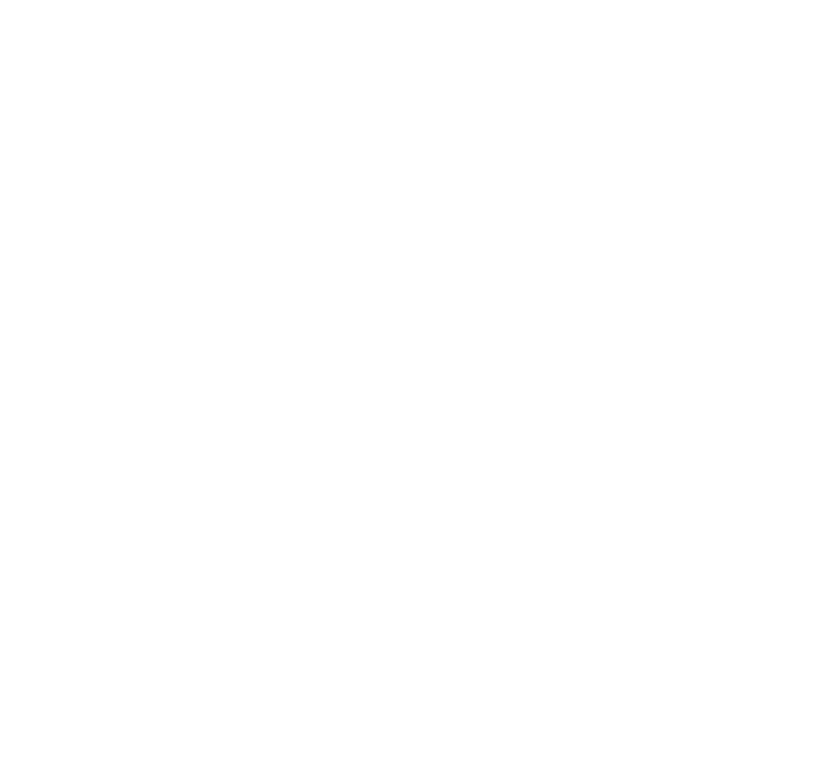
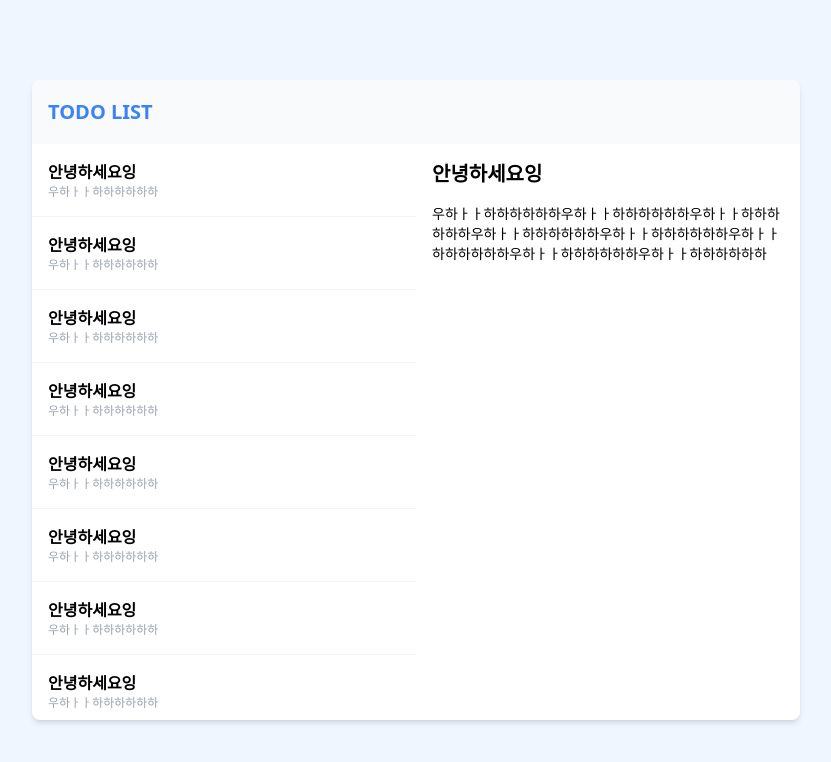
Before and after one commit to chadseok/wanted-pre-onboarding-challenge-fe-1, a React (Vite) app in the folder client/: page / in a window 1280 px wide. Shown: the top 762 px of the page, without its empty margins (224-1055 px from the left). Built offline with nearby package versions, Linux system fonts and the light colour scheme.

Commit message:
feat: create & design todolist page

```diff
--- a/client/src/main.tsx
+++ b/client/src/main.tsx
@@ -1,7 +1,10 @@
 import React from "react";
 import ReactDOM from "react-dom/client";
+import PageRouter from "./pages";
 import "./index.css";
 
 ReactDOM.createRoot(document.getElementById("root") as HTMLElement).render(
-  <React.StrictMode></React.StrictMode>
+  <React.StrictMode>
+    <PageRouter />
+  </React.StrictMode>
 );
--- /dev/null
+++ b/client/src/pages/home/components.tsx
@@ -0,0 +1,21 @@
+import React from "react";
+
+export function TodoItem() {
+  return (
+    <div className="border-b border-slate-100 p-4 cursor-pointer hover:bg-slate-100">
+      <h3 className="font-semibold text-md">안녕하세요잉</h3>
+      <p className="text-xs text-gray-400">우하ㅏㅏ하하하하하하</p>
+    </div>
+  );
+}
+
+export function TodoDetail() {
+  return (
+    <div className="p-4">
+      <h3 className="text-xl font-semibold mb-4">안녕하세요잉</h3>
+      <p className="text-sm">
+        우하ㅏㅏ하하하하하하우하ㅏㅏ하하하하하하우하ㅏㅏ하하하하하하우하ㅏㅏ하하하하하하우하ㅏㅏ하하하하하하우하ㅏㅏ하하하하하하우하ㅏㅏ하하하하하하우하ㅏㅏ하하하하하하
+      </p>
+    </div>
+  );
+}
--- /dev/null
+++ b/client/src/pages/home/index.tsx
@@ -0,0 +1,34 @@
+import React from "react";
+import { TodoItem, TodoDetail } from "./components";
+
+function Home() {
+  return (
+    <div className="h-screen flex justify-center items-center bg-blue-50">
+      <div className="h-160 w-192 bg-white rounded-lg shadow-md overflow-hidden">
+        <div className="h-16 bg-slate-50 flex items-center border-b-1">
+          <div className="text-blue-500 font-semibold text-xl px-4 ">
+            TODO LIST
+          </div>
+        </div>
+        <div className="flex h-144">
+          <div className="w-1/2 bg-slate-10 h-full overflow-auto border-r-1">
+            <TodoItem />
+            <TodoItem />
+            <TodoItem />
+            <TodoItem />
+            <TodoItem />
+            <TodoItem />
+            <TodoItem />
+            <TodoItem />
+            <TodoItem />
+          </div>
+          <div className="w-1/2 bg-slate-10 h-full overflow-auto">
+            <TodoDetail />
+          </div>
+        </div>
+      </div>
+    </div>
+  );
+}
+
+export default Home;
--- /dev/null
+++ b/client/src/pages/index.tsx
@@ -0,0 +1,15 @@
+import React from "react";
+import { BrowserRouter, Routes, Route } from "react-router-dom";
+import Home from "./home";
+
+function PageRouter() {
+  return (
+    <BrowserRouter>
+      <Routes>
+        <Route path="/" element={<Home />} />
+      </Routes>
+    </BrowserRouter>
+  );
+}
+
+export default PageRouter;
--- a/client/tailwind.config.cjs
+++ b/client/tailwind.config.cjs
@@ -2,7 +2,16 @@
 module.exports = {
   content: ["./index.html", "./src/**/*.{js,ts,jsx,tsx}"],
   theme: {
-    extend: {},
+    extend: {
+      width: {
+        192: "48rem",
+      },
+      height: {
+        128: "32rem",
+        144: "36rem",
+        160: "40rem",
+      },
+    },
   },
   plugins: [],
 };
```
